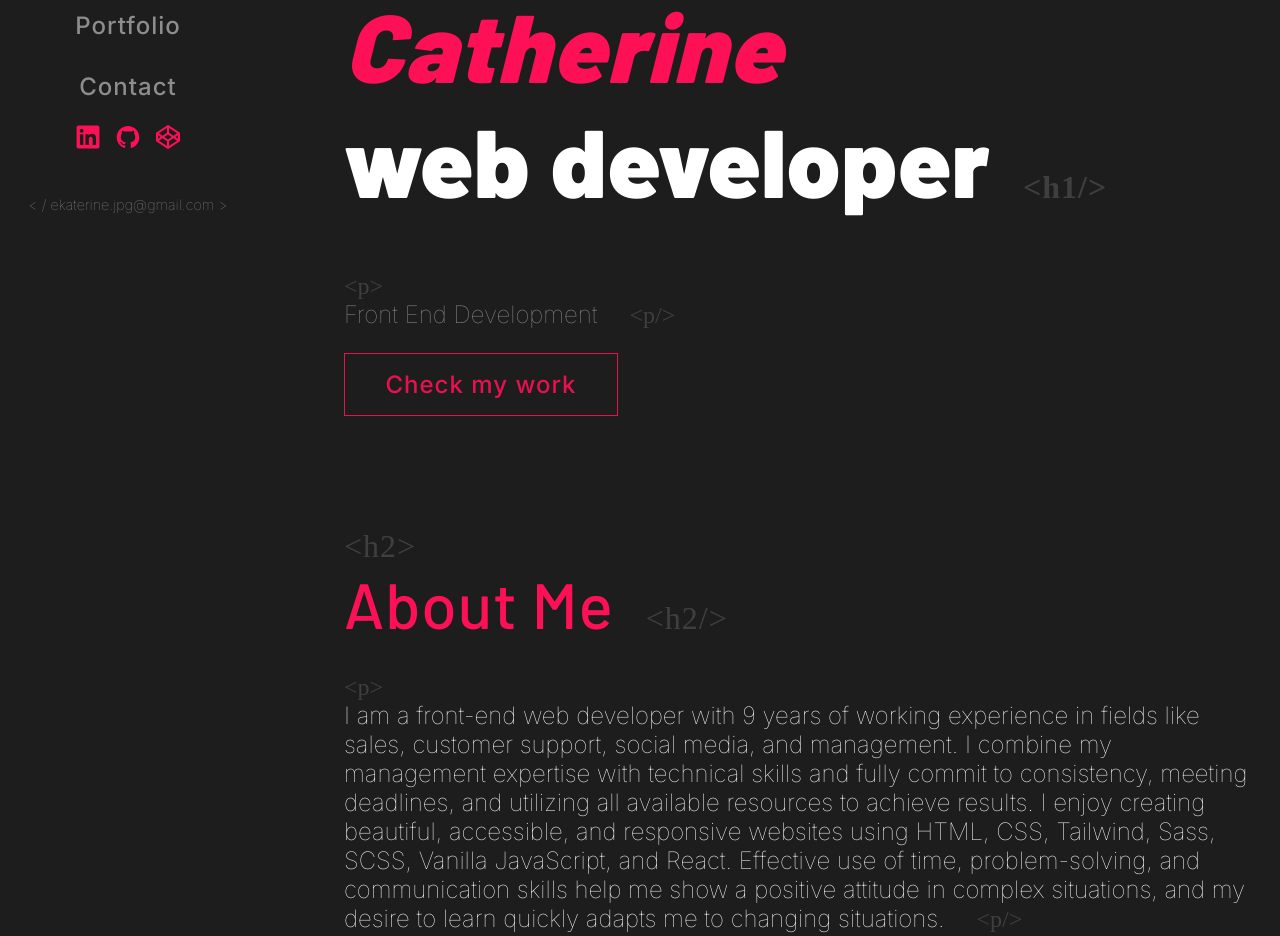
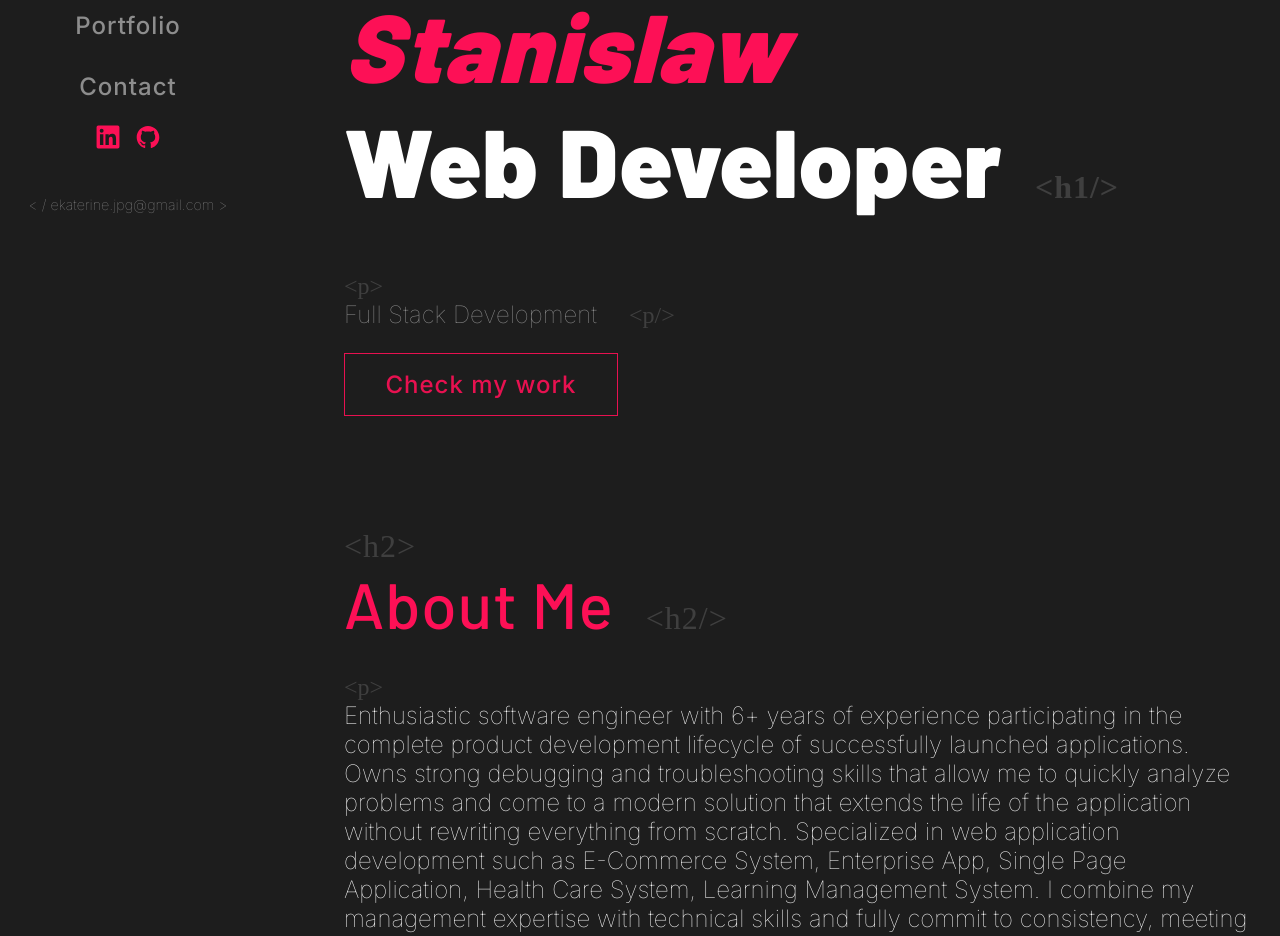
Before and after one commit to Assister2/portfolio, a React (Create React App) app: page / in a window 1280 px wide. Shown: the part 240-1176 px from the top of the page. Built offline with nearby package versions, Linux system fonts and the light colour scheme; a web font is replaced by a local one.

Commit message:
change 1

```diff
--- a/src/components/footer/Footer.js
+++ b/src/components/footer/Footer.js
@@ -2,7 +2,7 @@ const Footer = () => {
   return (
     <article className="footer">
       <a
-        href="https://github.com/catherineisonline/"
+        href="https://github.com/kevinbruyne0125/"
         target="_blank"
         rel="noreferrer"
       >
--- a/src/components/navigation/NavigationSocials.js
+++ b/src/components/navigation/NavigationSocials.js
@@ -1,29 +1,21 @@
 import Linkedin from "../../assets/images/socials/linkedin-pink.svg";
 import Github from "../../assets/images/socials/github-pink.svg";
-import Codepen from "../../assets/images/socials/codepen-pink.svg";
 const NavigationSocials = () => {
   return (
     <section className="social-media">
       <a
-        href="https://www.linkedin.com/in/catherinemitagvaria/"
+        href="https://www.linkedin.com/in/"
         target="_blank"
         rel="noreferrer"
       >
         <img src={Linkedin} alt="linkedin" />
       </a>
       <a
-        href="https://github.com/catherineisonline"
+        href="https://github.com/kevinbruyne0125"
         target="_blank"
         rel="noreferrer"
       >
         <img src={Github} alt="github" />
-      </a>
-      <a
-        href="https://codepen.io/catherineisonline"
-        target="_blank"
-        rel="noreferrer"
-      >
-        <img src={Codepen} alt="codepen" />
       </a>
     </section>
   );
--- a/src/data/ExperienceData.js
+++ b/src/data/ExperienceData.js
@@ -6,14 +6,14 @@ const ExperienceData = [
     worktype: "Full-time",
     duration: "Jan 2021 - Oct 2021",
     location: "Tbilisi, Georgia",
-    responsibility: [
+    responsibility:  [
       `Guided a team of 70 Instagram growth specialists and over 5 team leaders.`,
       `Revised company marketing practices, switched strategies at least once a month, and applied updates to training programs.`,
       `Developed new growth strategies to improve results for over 6 thousand customers and arranged weekly meetings with the company Directors.`,
       `In 10 months improved retention rate by almost 15%.`,
       `Resolved all client complaints by collaborating with over 3 other departments such as sales, customer support, and the onboarding team.`,
       `Individual performance review and weekly meetings with the team.`,
-    ],
+     ],
   },
   {
     id: 2,
--- a/src/data/ProjectsData.js
+++ b/src/data/ProjectsData.js
@@ -1,5 +1,5 @@
 import PizzaTime from "../assets/images/portfolio/PizzaTime.jpeg";
-import TravelWithCatherine from "../assets/images/portfolio/TravelWithCatherine.png";
+// import TravelWithCatherine from "../assets/images/portfolio/TravelWithCatherine.png";
 import GuessMyNumber from "../assets/images/portfolio/GuessMyNumber.jpeg";
 import Forkify from "../assets/images/portfolio/Forkify.jpeg";
 import Edgy from "../assets/images/portfolio/Edgy.jpeg";
@@ -14,7 +14,7 @@ const ProjectsPreviewData = [
     name: "Pizza Time",
     stack: ["< React.js />", "< CSS3 />", "< Leaflet API />"],
     src: "https://pizza-time-with-react.vercel.app/",
-    source: "https://github.com/catherineisonline/pizza-time-with-react",
+    source: "https://github.com/kevinbruyne0125/pizza-time-with-react",
     description:
       "Pizza Time is a pizza restaurant that offers an online menu with various options like pizza, sushi, or pasta. The idea of this project is to make it as close as possible to an actual food e-commerce website which has features like an online menu, order options, and so on.",
   },
@@ -23,8 +23,8 @@ const ProjectsPreviewData = [
     img: RestCountries,
     name: "Rest Countires",
     stack: ["< RESTful API />", "< CSS3 />", "< React.js />"],
-    src: "https://catherineisonline.github.io/rest-countries/",
-    source: "https://github.com/catherineisonline/rest-countries",
+    src: "https://kevinbruyne0125.github.io/rest-countries/",
+    source: "https://github.com/kevinbruyne0125/rest-countries",
     description:
       "REST Countries is a project made with API which also has a color theme switcher feature. You can view the list of all countries and find a specific one via search or by filtering regions. By navigating to the individual country page, you are able to see more details about the country like native name and even border countries.",
   },
@@ -34,7 +34,7 @@ const ProjectsPreviewData = [
     name: "Forkify Recipes",
     stack: ["< HTML5 />", "< SCSS />", "< Vanilla JS />", "< RESTful API />"],
     src: "https://forkify-recipe-api.vercel.app/",
-    source: "https://github.com/catherineisonline/forkify",
+    source: "https://github.com/kevinbruyne0125/forkify",
     description:
       "Forkify is a vanilla JavaScript application that interacts with the Forkify API to fetch and display recipe food data. The user can search for a specific recipe, and save to a favorites list via local storage. The user can easily increase or decrease servings as per his need and can view detailed directions.",
   },
@@ -44,7 +44,7 @@ const ProjectsPreviewData = [
     name: "Bankist",
     stack: ["< Vanilla JS />", "< CSS3 />", "< HTML5 />"],
     src: "https://bankist-bank.vercel.app/",
-    source: "https://github.com/catherineisonline/bankist",
+    source: "https://github.com/kevinbruyne0125/bankist",
     description:
       "Bankist is a fictional online bank and its goal is to practice DOM manipulation and user interaction. Bankist has an option to log in to the account and use different functionalities, almost like in an actual bank! By logging into your account you can transfer money to another account, take a loan or delete the account. Please check README for login info.",
   },
@@ -54,7 +54,7 @@ const ProjectsPreviewData = [
     name: "Guess My Number",
     stack: ["<HTML5 />", "< CSS3 />", "< Vanilla JS />"],
     src: "https://guess-my-number-now.vercel.app/",
-    source: "https://github.com/catherineisonline/guess-my-number",
+    source: "https://github.com/kevinbruyne0125/guess-my-number",
     description:
       "This JavaScript number guessing game project's main goal is to code a game where the user must guess a randomly generated number from 1 to 20. Depending on the number input, the user receives different messages until they guess the secret number.",
   },
@@ -67,7 +67,7 @@ const ProjectsData = [
     name: "Pizza Time",
     stack: ["< React.js />", "< CSS3 />", "< Leaflet API />"],
     src: "https://pizza-time-with-react.vercel.app/",
-    source: "https://github.com/catherineisonline/pizza-time-with-react",
+    source: "https://github.com/kevinbruyne0125/pizza-time-with-react",
     description:
       "Pizza Time is a pizza restaurant that offers an online menu with various options like pizza, sushi, or pasta. The idea of this project is to make it as close as possible to an actual food e-commerce website which has features like an online menu, order options, and so on.",
   },
@@ -76,8 +76,8 @@ const ProjectsData = [
     img: RestCountries,
     name: "Rest Countires",
     stack: ["< RESTful API />", "< CSS3 />", "< React.js />"],
-    src: "https://catherineisonline.github.io/rest-countries/",
-    source: "https://github.com/catherineisonline/rest-countries",
+    src: "https://kevinbruyne0125.github.io/rest-countries/",
+    source: "https://github.com/kevinbruyne0125/rest-countries",
     description:
       "REST Countries is a project made with API which also has a color theme switcher feature. You can view the list of all countries and find a specific one via search or by filtering regions. By navigating to the individual country page, you are able to see more details about the country like native name and even border countries.",
   },
@@ -87,7 +87,7 @@ const ProjectsData = [
     name: "Forkify Recipes",
     stack: ["< HTML5 />", "< SCSS />", "< Vanilla JS />", "< RESTful API />"],
     src: "https://forkify-recipe-api.vercel.app/",
-    source: "https://github.com/catherineisonline/forkify",
+    source: "https://github.com/kevinbruyne0125/forkify",
     description:
       "Forkify is a vanilla JavaScript application that interacts with the Forkify API to fetch and display recipe food data. The user can search for a specific recipe, and save to a favorites list via local storage. The user can easily increase or decrease servings as per his need and can view detailed directions.",
   },
@@ -97,7 +97,7 @@ const ProjectsData = [
     name: "Bankist",
     stack: ["< Vanilla JS />", "< CSS3 />", "< HTML5 />"],
     src: "https://bankist-bank.vercel.app/",
-    source: "https://github.com/catherineisonline/bankist",
+    source: "https://github.com/kevinbruyne0125/bankist",
     description:
       "Bankist is a fictional online bank and its goal is to practice DOM manipulation and user interaction. Bankist has an option to log in to the account and use different functionalities, almost like in an actual bank! By logging into your account you can transfer money to another account, take a loan or delete the account. Please check README for login info.",
   },
@@ -107,7 +107,7 @@ const ProjectsData = [
     name: "Guess My Number",
     stack: ["<HTML5 />", "< CSS3 />", "< Vanilla JS />"],
     src: "https://guess-my-number-now.vercel.app/",
-    source: "https://github.com/catherineisonline/guess-my-number",
+    source: "https://github.com/kevinbruyne0125/guess-my-number",
     description:
       "This JavaScript number guessing game project's main goal is to code a game where the user must guess a randomly generated number from 1 to 20. Depending on the number input, the user receives different messages until they guess the secret number.",
   },
@@ -116,9 +116,9 @@ const ProjectsData = [
     img: FrontendMentorSolutions,
     name: "Frontend Mentor Solutions",
     stack: ["< Vue.js />", "< Sass />"],
-    src: "https://catherineisonline.github.io/frontend-mentor-challenge-solutions/",
+    src: "https://kevinbruyne0125.github.io/frontend-mentor-challenge-solutions/",
     source:
-      "https://github.com/catherineisonline/frontend-mentor-challenge-solutions",
+      "https://github.com/kevinbruyne0125/frontend-mentor-challenge-solutions",
     description:
       "Frontend Mentor provides designs so that you can practice front-end skills using a real-life workflow. Challenges include designs (both mobile and desktop), assets, and style requirements. Here is the collection of all my Frontend Mentor challenge solutions. You can find links to their repositories, live demos, and direct links to challenges on Frontend Mentor.",
   },
@@ -127,21 +127,21 @@ const ProjectsData = [
     img: Edgy,
     name: "Edgy",
     stack: ["< Tailwind />", "< React.js />"],
-    src: "https://catherineisonline.github.io/edgy/",
-    source: "https://github.com/catherineisonline/edgy",
+    src: "https://kevinbruyne0125.github.io/edgy/",
+    source: "https://github.com/kevinbruyne0125/edgy",
     description:
       "Edgy - is a social media marketing agency that offers Instagram growth services to businesses and beginner influencers. The website includes prices, a contact form, a blog, a careers page, and more.",
   },
-  {
-    id: "travel-with-catherine",
-    img: TravelWithCatherine,
-    name: "Travel with Catherine",
-    stack: ["< React.js />", "< TypeScript />", "< Tailwind />"],
-    src: "https://catherineisonline.github.io/travel-with-catherine/",
-    source: "https://github.com/catherineisonline/travel-with-catherine",
-    description:
-      "Travel with Catherine, a simple photography portfolio to show off some of my photography and code! Another great project to practice React and Tailwind.",
-  },
+  // {
+  //   id: "travel-with-catherine",
+  //   img: TravelWithCatherine,
+  //   name: "Travel with Catherine",
+  //   stack: ["< React.js />", "< TypeScript />", "< Tailwind />"],
+  //   src: "https://kevinbruyne0125.github.io/travel-with-catherine/",
+  //   source: "https://github.com/kevinbruyne0125/travel-with-catherine",
+  //   description:
+  //     "Travel with Catherine, a simple photography portfolio to show off some of my photography and code! Another great project to practice React and Tailwind.",
+  // },
 ];
 
 export { ProjectsData, ProjectsPreviewData };
--- a/src/routes/about/AboutMe.js
+++ b/src/routes/about/AboutMe.js
@@ -3,14 +3,39 @@ const AboutMe = () => {
     <section>
       <h2 className="title-font pink-text h2-tag">About Me</h2>
       <p className="white-text p-tag">
-        I am a front-end web developer with 9 years of working experience in
-        fields like sales, customer support, social media, and management. I
-        combine my management expertise with technical skills and fully commit
-        to consistency, meeting deadlines, and utilizing all available resources
-        to achieve results. I enjoy creating beautiful, accessible, and
-        responsive websites using HTML, CSS, Tailwind, Sass, SCSS, Vanilla
-        JavaScript, and React. Effective use of time, problem-solving, and
-        communication skills help me show a positive attitude in complex
+        Enthusiastic software engineer with 6+ years of experience participating
+        in the complete product development lifecycle of successfully launched applications.
+        Owns strong debugging and troubleshooting skills that allow me to quickly
+        analyze problems and come to a modern solution that extends the life of the
+        application without rewriting everything from scratch.
+        Specialized in web application development such as E-Commerce System,
+        Enterprise App, Single Page Application, Health Care System, Learning Management System.
+        I combine my management expertise with technical
+        skills and fully commit to consistency, meeting deadlines, and utilizing
+        all available resources to achieve results.
+        These are my skills:
+        - TypeScript, JavaScript
+        - React.js, Redux, React Hooks, Styled Components
+        - Vue, Vuex, Vuetify
+        - Angular, NgRX, RxJS, Angular Material
+        - Ember.JS
+        - Svelte
+        - Ionic Framework, React Native, Cordova, PhoneGap
+        - Node.js, PHP, Laravel, ExpressJS, Python/Django, ASP.NET, C#, MSSQL
+        - HTML, HTML5, CSS, CSS3, Bootstrap 3/4/5
+        - WordPress/Shopify
+        - Git, Github, Bitbucket, Gitlab
+        - Firebase | FireStore, AWS, Heroku, Jira, Trello, Asana, Clubhouse
+        - Figma, Zeplin, PSD, Sketch
+
+        These are my abilities:
+        - 40+ hours work per week, Available to start work immediately
+        - Daily update using Git
+        - Clean and Efficient code
+        - Positive attitude, Hard Working, Quick Learning
+        - 12+ hours online on Freelancer
+        Effective use of time, problem-solving,
+        and communication skills help me show a positive attitude in complex
         situations, and my desire to learn quickly adapts me to changing
         situations.
       </p>
--- a/src/routes/contact/Contact.js
+++ b/src/routes/contact/Contact.js
@@ -2,7 +2,7 @@ import SendEmail from "../../components/SendEmail";
 import { Footer } from "../../components";
 
 const Contact = () => {
-  document.title = "Contact | Catherine Mitagvaria";
+  document.title = "Contact | Stanislaw";
   return (
     <article className="contact-main">
       <h2 className="title-font pink-text h2-tag">Contact Me</h2>
--- a/src/routes/landing/HeaderPreview.js
+++ b/src/routes/landing/HeaderPreview.js
@@ -5,10 +5,10 @@ const HeaderPreview = () => {
     <article className="header">
       <h1 className="header-font white-text h1-tag">
         Hi, I'm <br></br>
-        <em className="pink-text">Catherine</em>
-        <br></br>web developer
+        <em className="pink-text">Stanislaw</em>
+        <br></br>Web Developer
       </h1>
-      <p className="gray-text p-tag">Front End Development</p>
+      <p className="gray-text p-tag">Full Stack Development</p>
       <Link className="pink-text" to="/portfolio">
         Check my work
       </Link>
--- a/src/routes/landing/Landing.js
+++ b/src/routes/landing/Landing.js
@@ -6,7 +6,7 @@ import { Footer } from "../../components";
 import ScrollButton from "../../components/ScrollButton";
 
 const Mainpage = () => {
-  document.title = "Catherine Mitagvaria | Personal Portfolio";
+  document.title = "Stanislaw | Personal Portfolio";
   return (
     <article className="main-page">
       <HeaderPreview />
--- a/src/routes/landing/PortfolioPreview.js
+++ b/src/routes/landing/PortfolioPreview.js
@@ -13,7 +13,7 @@ const PortfolioPreview = () => {
           I have spent a lot of time on different projects. I love doing
           everything from scratch. Here are some of my favorite ones which sum
           up my knowledge. I have done many small projects from different
-          courses and challenges to learn the basics. You can check them on my{" "}
+          courses and challenges to learn the basics. You can visit them on my{" "}
           <span>
             <a
               href="https://github.com/catherineisonline?tab=repositories"
--- a/src/routes/portfolio/Portfolio.js
+++ b/src/routes/portfolio/Portfolio.js
@@ -4,7 +4,7 @@ import PortfolioDescription from "./PortfolioDescription";
 import ScrollButton from "../../components/ScrollButton";
 
 const Portfolio = () => {
-  document.title = "Portfolio | Catherine Mitagvaria";
+  document.title = "Portfolio | Stanislaw";
   return (
     <article className="portfolio-main">
       <PortfolioDescription />
--- a/src/routes/portfolio/PortfolioDescription.js
+++ b/src/routes/portfolio/PortfolioDescription.js
@@ -6,10 +6,10 @@ const PortfolioDescription = () => {
         I have spent a lot of time on different projects. I love doing
         everything from scratch. Here are some of my favorite ones which sum up
         my knowledge. I have done many small projects from different courses and
-        challenges to learn the basics. You can check them on my{" "}
+        challenges to learn the basics. You can visit them on my{" "}
         <span>
           <a
-            href="https://github.com/catherineisonline?tab=repositories"
+            href="https://github.com/kevinbruyne0125?tab=repositories"
             className="pink-text"
             target="_blank"
             rel="noreferrer"
--- a/src/routes/portfolio/Projects.js
+++ b/src/routes/portfolio/Projects.js
@@ -19,14 +19,14 @@ const Projects = () => {
                 <p key={index}>{stackName}</p>
               ))}
             </section>
-            <section className="project-links">
+            {/* <section className="project-links">
               <a href={project.src} target="_blank" rel="noreferrer">
                 <img src={ExternalLink} alt="External link icon"></img>
               </a>
               <a href={project.source} target="_blank" rel="noreferrer">
                 <img src={GithubRepo} alt="Github icon"></img>
               </a>
-            </section>
+            </section> */}
           </section>
         </section>
       ))}
```
Also changed, not shown: 2 other files (tests, documents, lock files or other folders).
